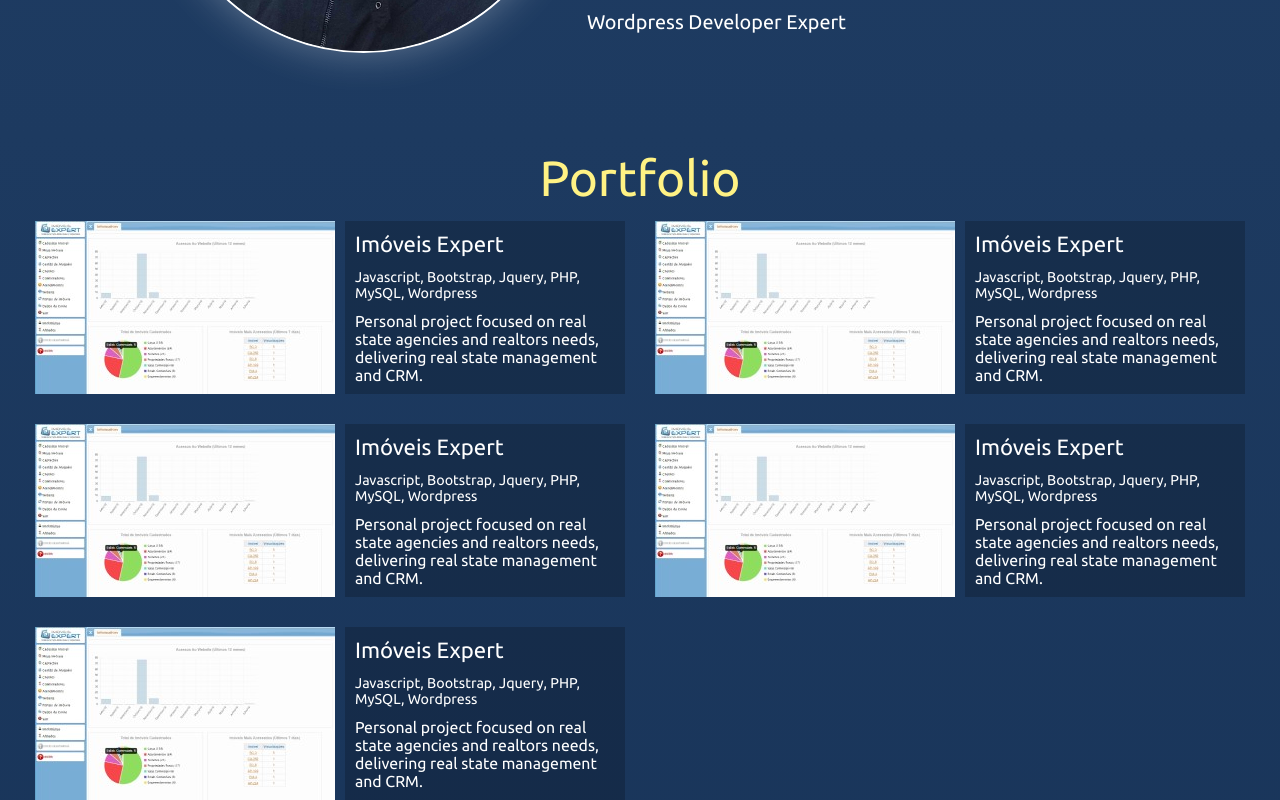
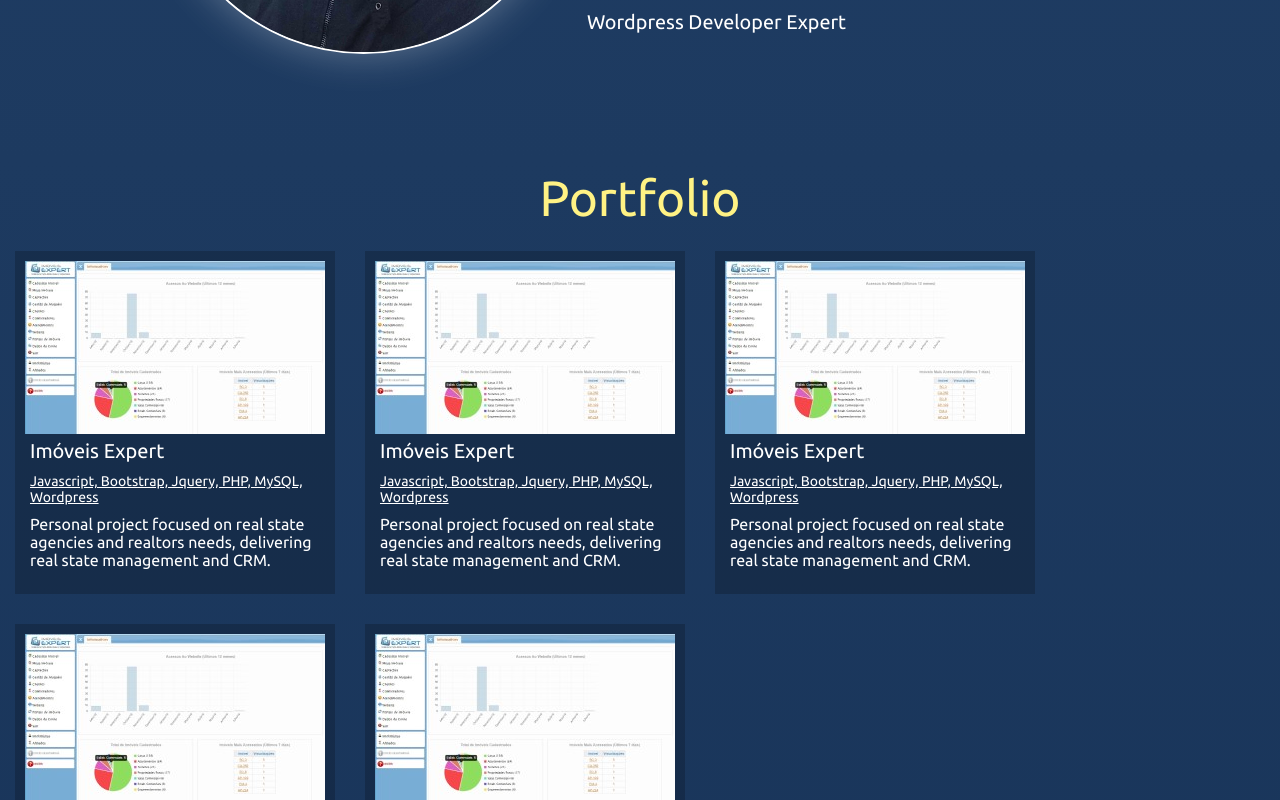
Before and after one commit to mcronline/portfolio, a React (Create React App) app: page / in a window 1280 px wide. Shown: the part 680-1480 px from the top of the page. Built offline with nearby package versions, Linux system fonts and the light colour scheme; a web font is replaced by a local one.

Commit message:
changes to adapt portfolio section in multiple screen sizes

```diff
--- a/src/App.scss
+++ b/src/App.scss
@@ -2,6 +2,7 @@
 @import url('https://fonts.googleapis.com/css?family=Actor&display=swap');
 @import url('https://fonts.googleapis.com/css?family=Ubuntu&display=swap');
 @import url('https://fonts.googleapis.com/css?family=Bahianita|Montserrat|Quicksand|Raleway|Squada+One&display=swap');
+@import url('https://fonts.googleapis.com/css?family=Share+Tech&display=swap');
 
 $font-factor:1vw;
 
@@ -17,6 +18,10 @@
   list-style-type: none;
   font-family: 'Ubuntu', sans-serif;
   background-image: linear-gradient(-180deg,#213F66,#19355a)
+}
+
+section{
+  margin-bottom:20px;
 }
 
 h1{
@@ -54,7 +59,8 @@
   //font-family: 'Quicksand', sans-serif;
   //font-family: 'Raleway', sans-serif;
   //font-family: 'Montserrat', sans-serif;
-  font-family: 'Squada One', sans-serif;
+  font-family: 'share Tech', sans-serif;
+  //font-family: 'Squada One', sans-serif;
   font-size: 3em;
 }
 
@@ -115,8 +121,7 @@
 }
 
 #portfolio-section{
-  width: 100vw;
-  height:100vh;
+
   padding-top:30px;
   display:flex;
   flex-direction:column;
@@ -125,34 +130,50 @@
 }
 
 #portfolio-items{
-  display:grid;
-  grid-template-columns: 1fr 1fr;
+  display:flex;
+  flex-wrap: wrap;
   color: white;
-  font-size: 0.8em;
   text-align: left;
-  padding: 0px 20px;
+  font-size: 0.9em;
+  margin-top:10px;
 }
 
 .portfolio-item{
   display: flex;
-  padding:15px;
+  flex-direction: column;
+  max-width: 300px;
+  background-color: rgba(0,0,0,0.2);
+  padding:10px;
+  margin:15px;
 }
 
 .portfolio-item-data{
   display:flex;
   flex-direction:column;
   justify-content: space-between;
-  background-color: rgba(0,0,0,0.2);
-  margin-left:10px;
-  padding: 10px;
+  width: 100%;
+  padding:5px;
+}
+
+.portfolio-item-data *{
+  margin-bottom:10px;
 }
 
 .portfolio-item-title{
-  font-size: 1.4em;
+  font-size: 20px;
 }
 
 .portfolio-item-skills{
-  font-size: 0.9em;
+  font-size: 14px;
+  text-decoration: underline;
+}
+
+.portfolio-item-description{
+  font-size: 16px;
+}
+
+.portfolio-image{
+  width: 100%;
 }
 
 
@@ -175,4 +196,22 @@
     font-size: 1.1em;
     align-items: center;
   }
+
+  .portfolio-item-data{
+    align-items:center;
+    text-align: center;
+    margin:0;
+  }
+
+  /*.portfolio-item-title{
+    font-size: 1.4em;
+  }
+
+  .portfolio-item-skills{
+    font-size: 0.9em;
+  }
+
+  .portfolio-item-description{
+    font-size: 1.5em;
+  }*/
 }
```
